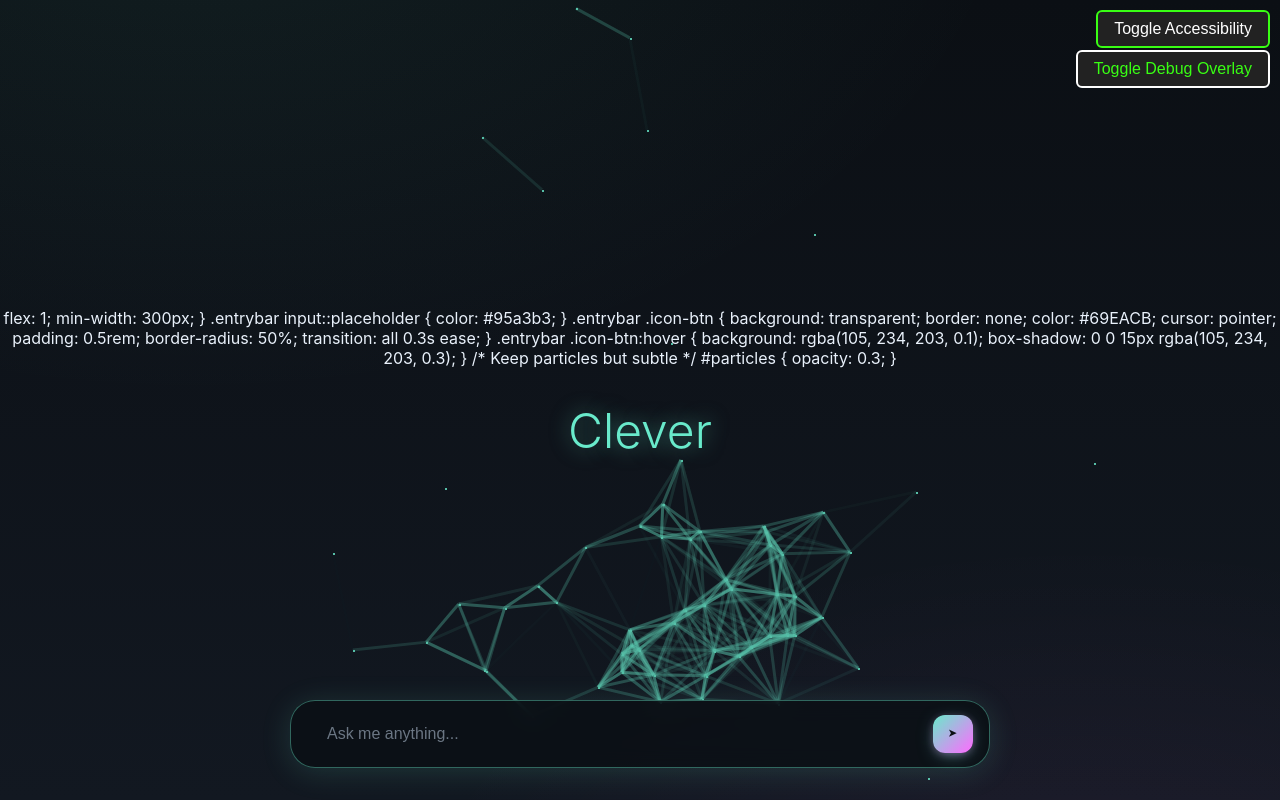
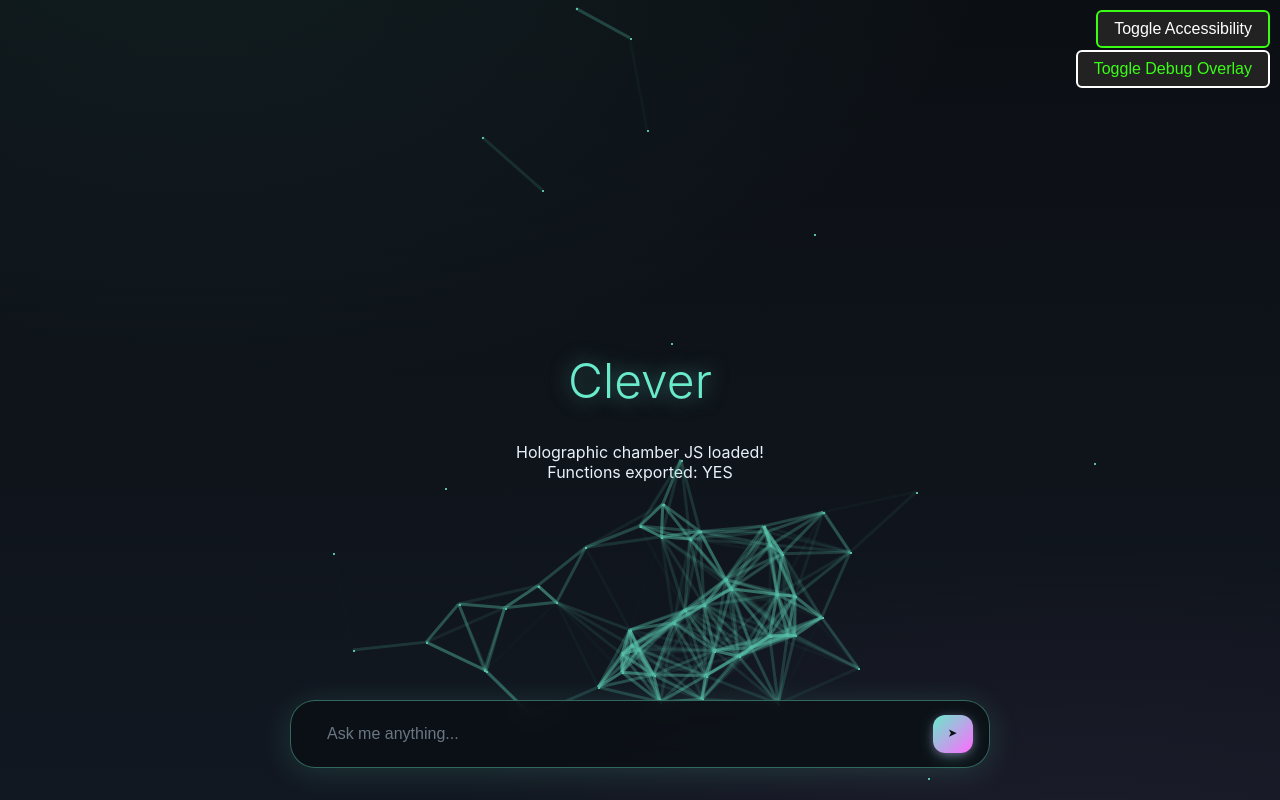
Before and after one commit to Jgallegos1991/Clever, a Flask app: page / in a window 1280 px wide. Run offline with Flask 3, Linux system fonts and the light colour scheme.

Commit message:
UI fix: remove stray CSS text, add hidden debug-info div, guard debugDiv in main.js

```diff
--- a/static/js/main.js
+++ b/static/js/main.js
@@ -28,30 +28,30 @@
   const debugDiv = document.getElementById('debug-info');
   const canvasElem = document.getElementById('particles');
 
-  debugDiv.innerHTML = 'Canvas found: ' + (canvasElem ? 'YES' : 'NO');
+  if (debugDiv) debugDiv.innerHTML = 'Canvas found: ' + (canvasElem ? 'YES' : 'NO');
   console.log('🔧 Main.js initializing holographic chamber...');
   console.log('🎯 Canvas element found:', canvasElem);
   console.log('🎨 Canvas dimensions:', canvasElem?.offsetWidth, 'x', canvasElem?.offsetHeight);
 
-  debugDiv.innerHTML += '<br/>startFunction: ' + typeof window['startHolographicChamber'];
+  if (debugDiv) debugDiv.innerHTML += '<br/>startFunction: ' + typeof window['startHolographicChamber'];
 
   if (canvasElem instanceof HTMLCanvasElement && typeof window['startHolographicChamber'] === 'function') {
     console.log('🚀 Starting holographic chamber from main.js...');
-    debugDiv.innerHTML += '<br/>Initializing particles...';
+  if (debugDiv) debugDiv.innerHTML += '<br/>Initializing particles...';
     try {
       window['holographicChamber'] = window['startHolographicChamber'](canvasElem);
       console.log('✅ Holographic chamber initialized:', window['holographicChamber']);
-      debugDiv.innerHTML += '<br/>✅ Particles initialized!';
+  if (debugDiv) debugDiv.innerHTML += '<br/>✅ Particles initialized!';
     } catch (error) {
       console.error('❌ Particle initialization failed:', error);
-      debugDiv.innerHTML += '<br/>❌ Init failed: ' + error.message;
+  if (debugDiv) debugDiv.innerHTML += '<br/>❌ Init failed: ' + error.message;
     }
   } else {
     console.error('❌ Cannot initialize holographic chamber:', {
       canvas: canvasElem,
       startFunction: typeof window['startHolographicChamber']
     });
-    debugDiv.innerHTML += '<br/>❌ Missing function or canvas';
+  if (debugDiv) debugDiv.innerHTML += '<br/>❌ Missing function or canvas';
     // Why: Provide a graceful degradation path so the rest of the chat UI still works
     // Where: Fallback lives inside main.js init; connects to legacy particle starter if present
     // How: Attempt to start legacy particles() engine instead of holographic chamber
--- a/templates/index.html
+++ b/templates/index.html
@@ -118,34 +118,6 @@
             opacity: 0.8;
         }
     </style>
-            flex: 1;
-            min-width: 300px;
-        }
-
-        .entrybar input::placeholder {
-            color: #95a3b3;
-        }
-
-        .entrybar .icon-btn {
-            background: transparent;
-            border: none;
-            color: #69EACB;
-            cursor: pointer;
-            padding: 0.5rem;
-            border-radius: 50%;
-            transition: all 0.3s ease;
-        }
-
-        .entrybar .icon-btn:hover {
-            background: rgba(105, 234, 203, 0.1);
-            box-shadow: 0 0 15px rgba(105, 234, 203, 0.3);
-        }
-
-        /* Keep particles but subtle */
-        #particles {
-            opacity: 0.3;
-        }
-    </style>
 
     <!-- Content Security Policy -->
     <meta http-equiv="Content-Security-Policy" content="default-src 'self'; script-src 'self'; style-src 'self'; connect-src 'self';">
@@ -156,6 +128,9 @@
 
     <!-- Hidden particle canvas for subtle background effect -->
     <canvas id="particles" aria-hidden="true"></canvas>
+
+    <!-- Debug info container (hidden) -->
+    <div id="debug-info" style="display:none;position:fixed;top:0;left:0;font:11px monospace;color:#69EACB;z-index:9999;"></div>
 
     <!-- Live region for screen reader announcements of new AI messages -->
     <div id="sr-live" aria-live="polite" aria-atomic="false" style="position:absolute;left:-9999px;top:auto;width:1px;height:1px;overflow:hidden;">
```
